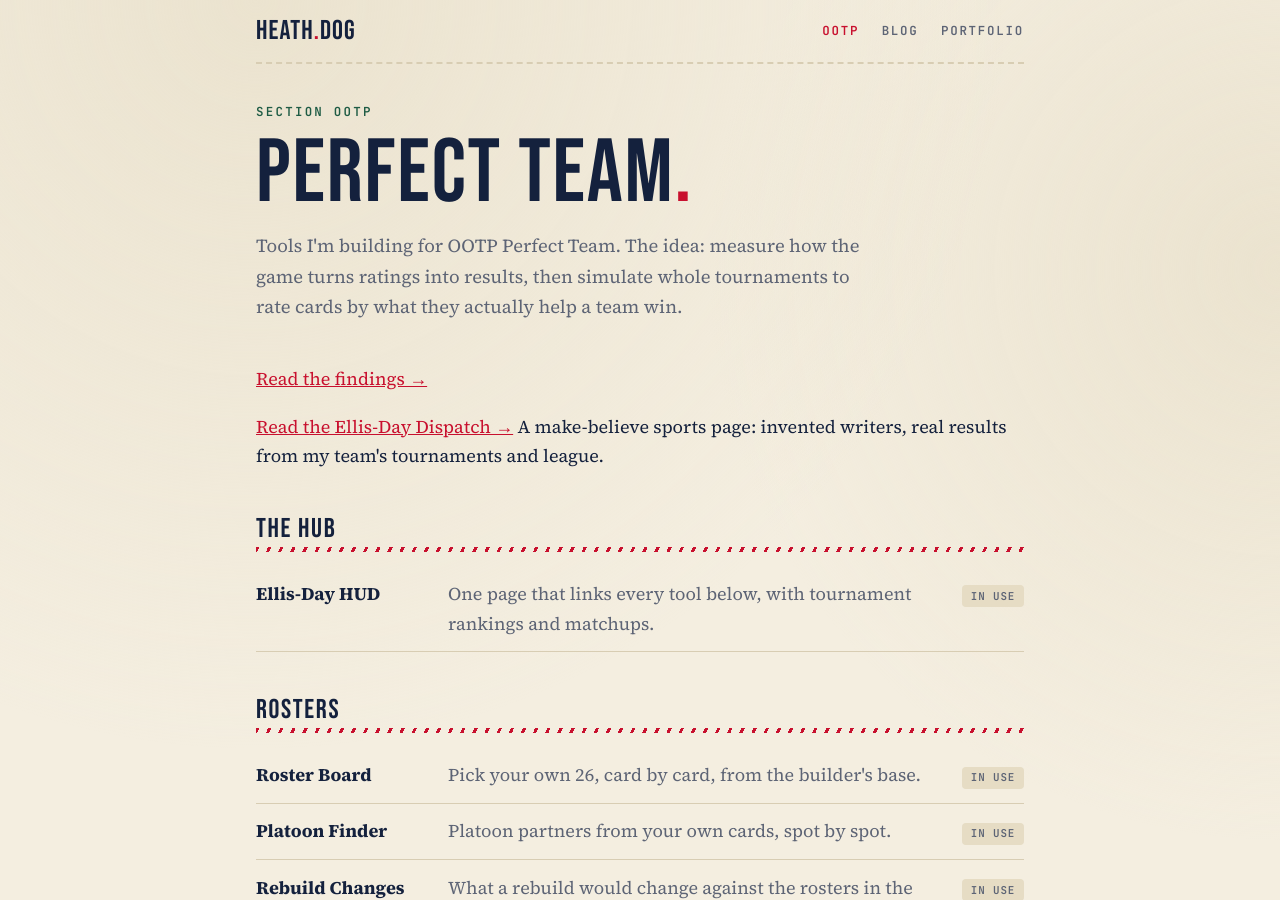
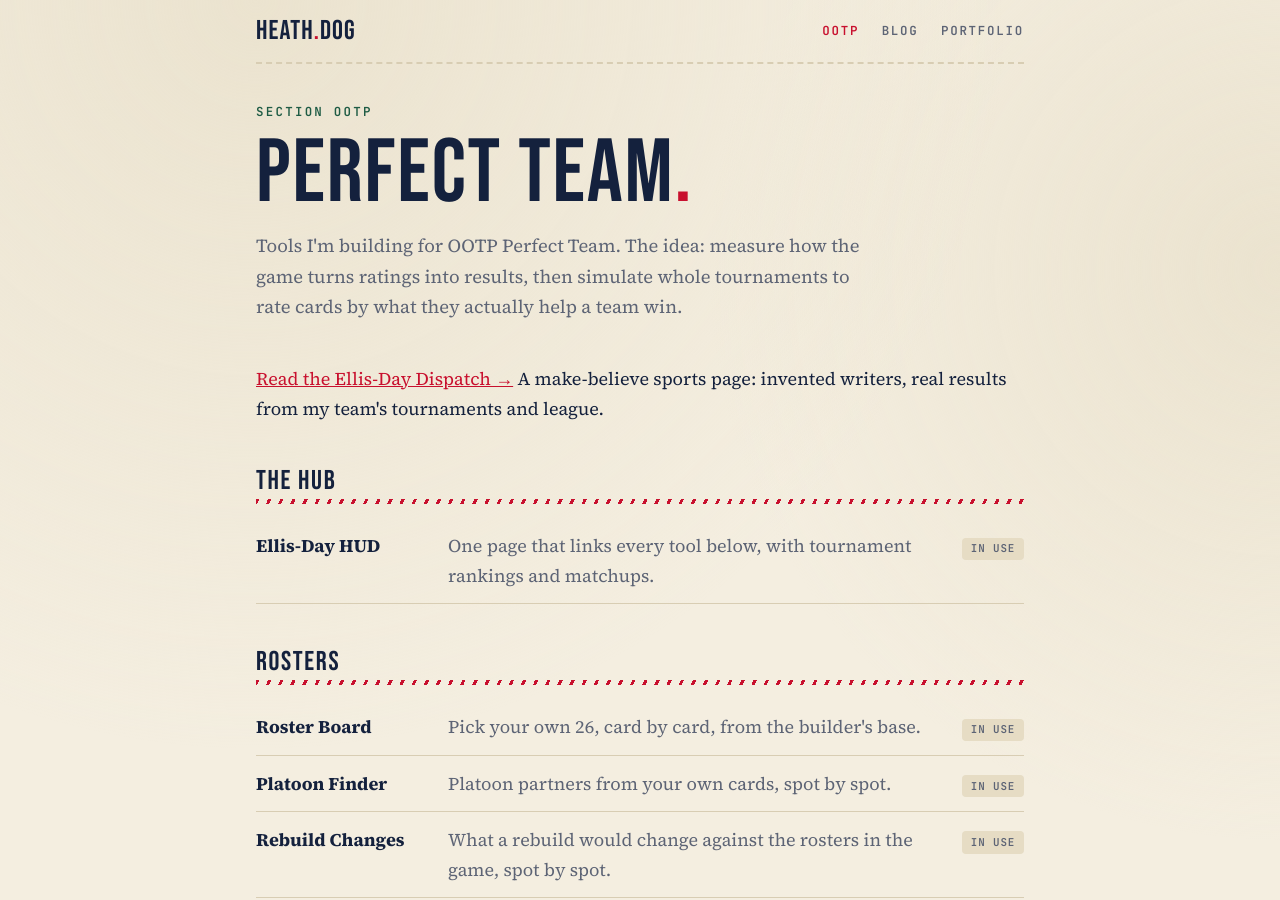
Before and after one commit to Heathd0g/Heathd0g.github.io, a Jekyll site: the page built from ootp/index.html, in a window 1280 px wide and 900 px high. Built offline with Jekyll 4.4.1, drawn with Linux system fonts in a browser that asks for light colours.

Commit message:
Drop the findings link from the OOTP page

```diff
--- a/ootp/index.html
+++ b/ootp/index.html
@@ -7,7 +7,6 @@ description: "Tools for OOTP Perfect Team: rosters, cards and tournaments."
 <p class="kicker">Section OOTP</p>
 <h1>Perfect Team<span class="dot">.</span></h1>
 <p class="lede">Tools I'm building for OOTP Perfect Team. The idea: measure how the game turns ratings into results, then simulate whole tournaments to rate cards by what they actually help a team win.</p>
-<p><a href="/ootp/findings/">Read the findings &rarr;</a></p>
 <p><a href="/ootp/dispatch/">Read the Ellis-Day Dispatch &rarr;</a> A make-believe sports page: invented writers, real results from my team's tournaments and league.</p>
 
 <h2>The hub</h2>
```
